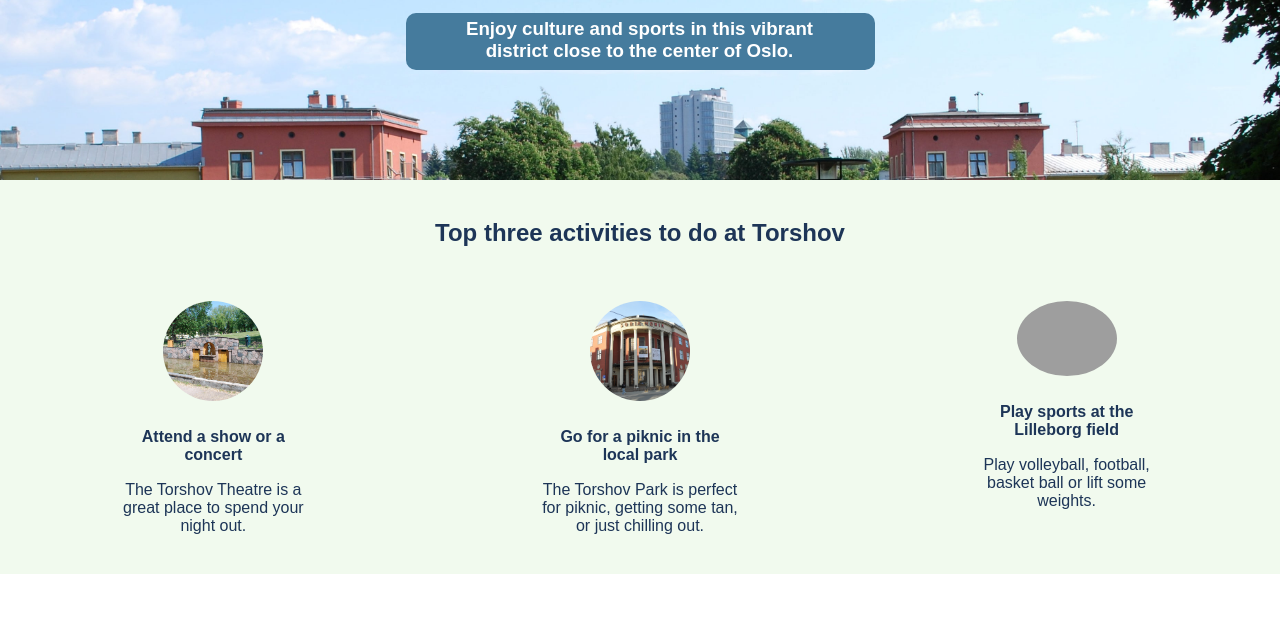
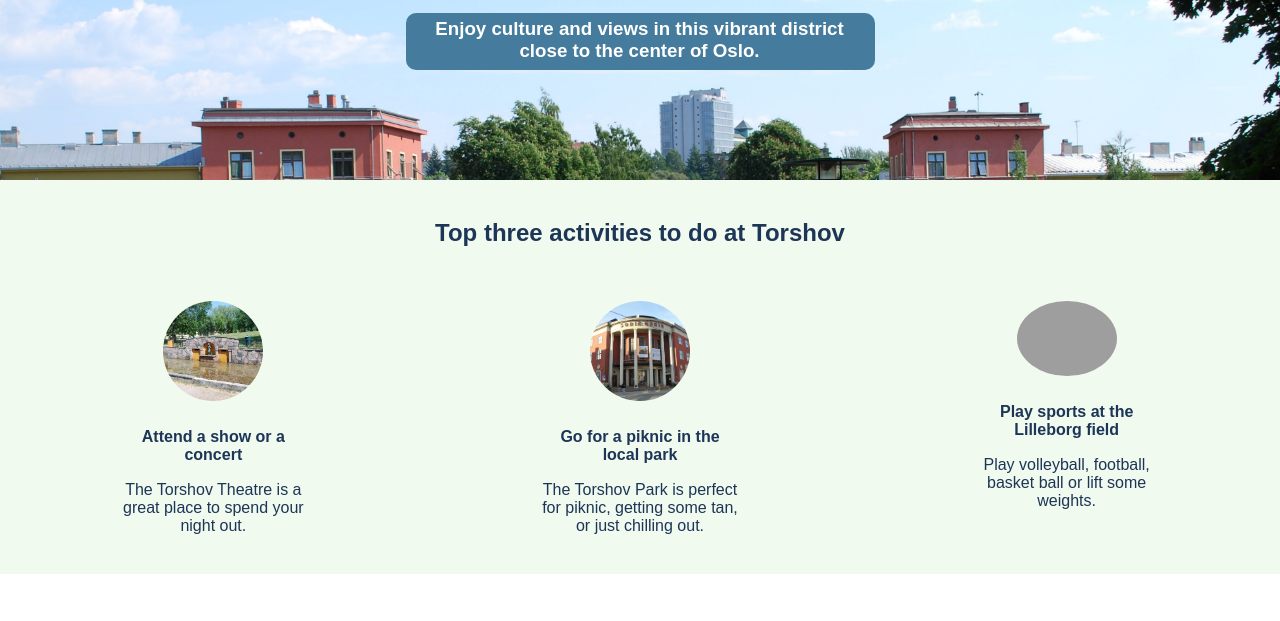
Before and after one commit to allyssaxixi2022/solo, a plain HTML site: page index.html in a window 1280 px wide. Shown: the part 163-784 px from the top of the page. Drawn offline with nearby package versions, Linux system fonts and the light colour scheme; grey boxes are pictures that could not be loaded.

Commit message:
changed sports to views

```diff
--- a/index.html
+++ b/index.html
@@ -8,7 +8,7 @@
         <!-- HERO SECTION -->
         <div id="hero">
             <h1>Visit Torshov</h1>
-            <h2>Enjoy culture and sports in this vibrant district close to the center of Oslo.</h2>
+            <h2>Enjoy culture and views in this vibrant district close to the center of Oslo.</h2>
         </div>
 
         <!-- ACTIVITIES SECTION -->
```
